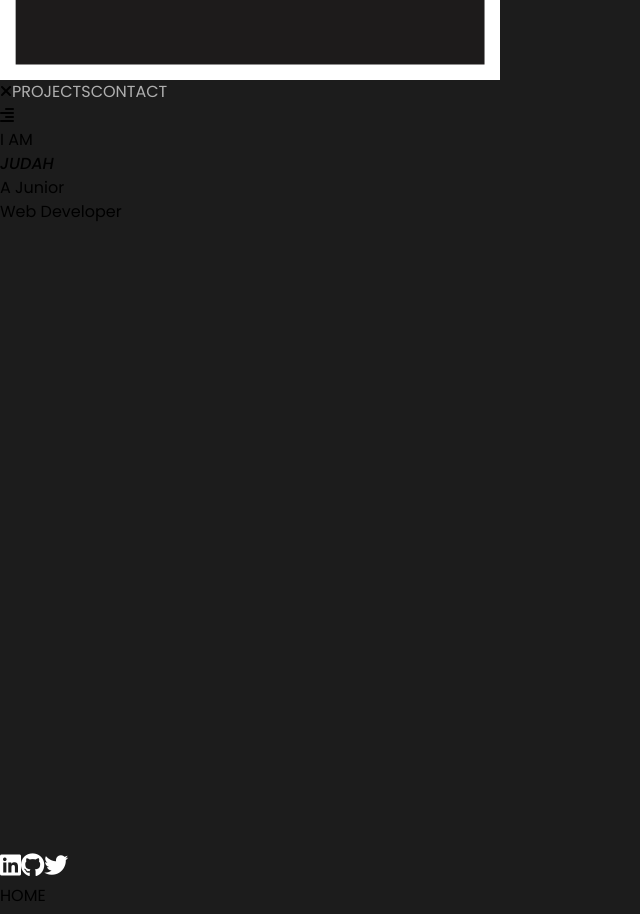
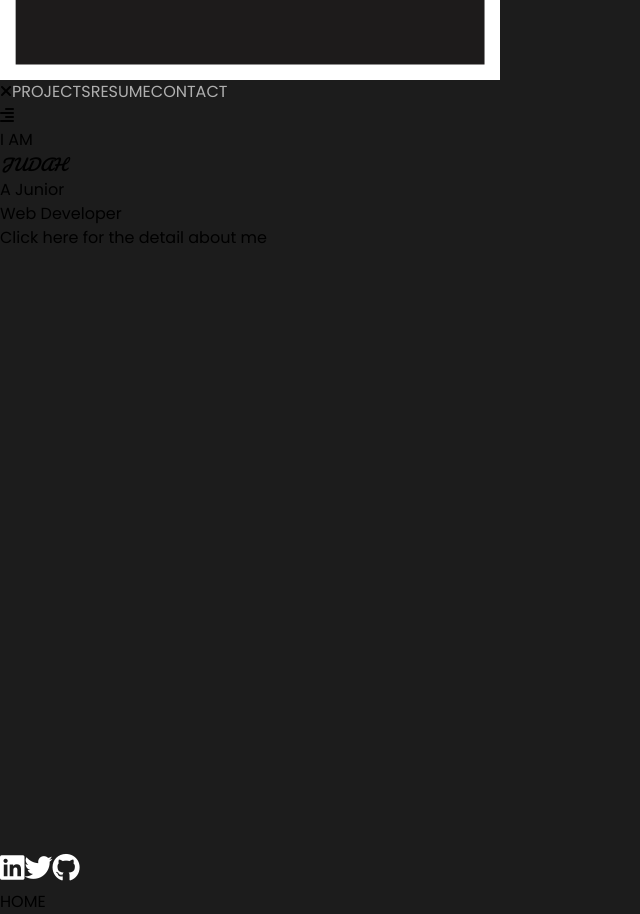
Before and after one commit to judahdski/judah-personal-website, a React (Vite) app: page / in a window 1280 px wide. Shown: the part 420-1334 px from the top of the page, without its empty margins (0-640 px from the left). Built offline with nearby package versions, Linux system fonts and the light colour scheme.

Commit message:
Membuat design baru (minor), mengubah tampilan footer header homepage

```diff
--- a/src/assets/data/index.js
+++ b/src/assets/data/index.js
@@ -78,11 +78,11 @@ export const socialMedias = [
         link: 'https://www.linkedin.com/in/judahdasuki/',
     },
     {
+        icon: 'fa-brands fa-twitter',
+        link: 'https://twitter.com/judahdskh',
+    },
+    {
         icon: 'fa-brands fa-github',
         link: 'https://www.linkedin.com/in/judahdasuki/',
     },
-    {
-        icon: 'fa-brands fa-twitter',
-        link: 'https://twitter.com/judahdskh',
-    },
 ]
--- a/src/assets/style/App.css
+++ b/src/assets/style/App.css
@@ -1,4 +1,6 @@
 @import url('https://fonts.googleapis.com/css2?family=Poppins:ital,wght@0,400;0,500;0,600;0,700;0,800;1,500;1,600;1,700;1,800&display=swap');
+/* Pacifico font */
+@import url('https://fonts.googleapis.com/css2?family=Pacifico&family=Poppins:ital,wght@0,400;0,500;0,600;0,700;1,400;1,500;1,600;1,700&display=swap');
 
 :root {
     /* COLOR */
--- a/src/components/Footer.jsx
+++ b/src/components/Footer.jsx
@@ -2,11 +2,11 @@ import { socialMedias } from '../assets/data';
 
 const Footer = () => {
     return (
-        <footer className="hidden md:h-full md:px-12 md:pb-[92px] md:flex md:justify-center md:items-end">
-            <div className="flex flex-col gap-3">
+        <footer className="hidden md:w-[100px] md:h-full md:px-12 md:pb-[92px] md:flex md:justify-center md:items-center">
+            <div className="flex flex-col gap-8">
                 {socialMedias.map((socialMedia, index) => (
                     <a href={socialMedia.link} key={index}>
-                        <span style={{ color: 'white', fontSize: '24px' }}>
+                        <span style={{ color: 'white', fontSize: '28px' }}>
                             <i className={socialMedia.icon} />
                         </span>
                     </a>
--- a/src/components/Header.jsx
+++ b/src/components/Header.jsx
@@ -30,7 +30,7 @@ const Header = ({ navButtonOnClick }) => {
                 </span>
                 <NavLink
                     to="/projects"
-                    className="p-4 pb-6 md:pb-0 tracking-widest"
+                    className="p-4 pb-6 resume md:pb-0 hover:md:px-4 hover:md:py-2 hover:border hover:rounded-xl active:bg-white active:opacity-60 active:text-black tracking-widest"
                     onClick={() => {
                         setNavMenuActive(!navMenuActive);
                         navButtonOnClick('PROJECTS');
@@ -39,8 +39,18 @@ const Header = ({ navButtonOnClick }) => {
                     PROJECTS
                 </NavLink>
                 <NavLink
+                    to="/"
+                    className="p-4 pb-6 resume md:pb-0 hover:md:px-4 hover:md:py-2 hover:border hover:rounded-xl active:bg-white active:opacity-60 active:text-black tracking-widest"
+                    onClick={() => {
+                        // setNavMenuActive(!navMenuActive);
+                        // navButtonOnClick('PROJECTS');
+                    }}
+                >
+                    RESUME
+                </NavLink>
+                <NavLink
                     to="/contacts"
-                    className="p-4 pb-6 md:pb-0 tracking-widest"
+                    className="p-4 pb-6 resume md:pb-0 hover:md:px-4 hover:md:py-2 hover:border hover:rounded-xl active:bg-white active:opacity-60 active:text-black tracking-widest"
                     onClick={() => {
                         setNavMenuActive(!navMenuActive);
                         navButtonOnClick('CONTACT');
--- a/src/components/Home.jsx
+++ b/src/components/Home.jsx
@@ -1,15 +1,27 @@
+import { useState } from 'react';
+
 const Home = () => {
+    const [isHomepage, setIsHomepage] = useState(true);
+
     return (
-        <section id="home" className="home h-full flex justify-center items-center text-white">
-            <div className="home-text-content">
-                <p className="py-2 px-3 px-lg-4 mb-0 opacity-60">I AM</p>
-                <i className="text-7xl font-extrabold md:text-9xl">JUDAH</i>
-                <p className="py-2 px-3 px-lg-4 mb-0 text-end">
-                    A Junior <br /> Web Developer
-                </p>
-            </div>
+        <section id="home" className="home relative h-full flex justify-center items-center text-white cursor-pointer" onClick={() => setIsHomepage((oldState) => !oldState)}>
+            {isHomepage ? (
+                <div className="home-text-content">
+                    <p className="py-2 px-3 px-lg-4 mb-0 opacity-70">I AM</p>
+                    <i className="text-7xl md:text-9xl" style={{ fontFamily: 'Pacifico' }}>
+                        JUDAH
+                    </i>
+                    <p className="py-2 px-3 px-lg-4 mb-0 text-end italic opacity-80">
+                        A Junior <br /> Web Developer
+                    </p>
+                </div>
+            ) : (
+                <p>ABOUT ME</p>
+            )}
+
+            {isHomepage ? <p className="absolute bottom-8 text-sm opacity-60">Click here for the detail about me</p> : <></>}
         </section>
     );
-}
+};
 
 export default Home;
```
Also changed, not shown: 1 other file (tests, documents, lock files or other folders).
